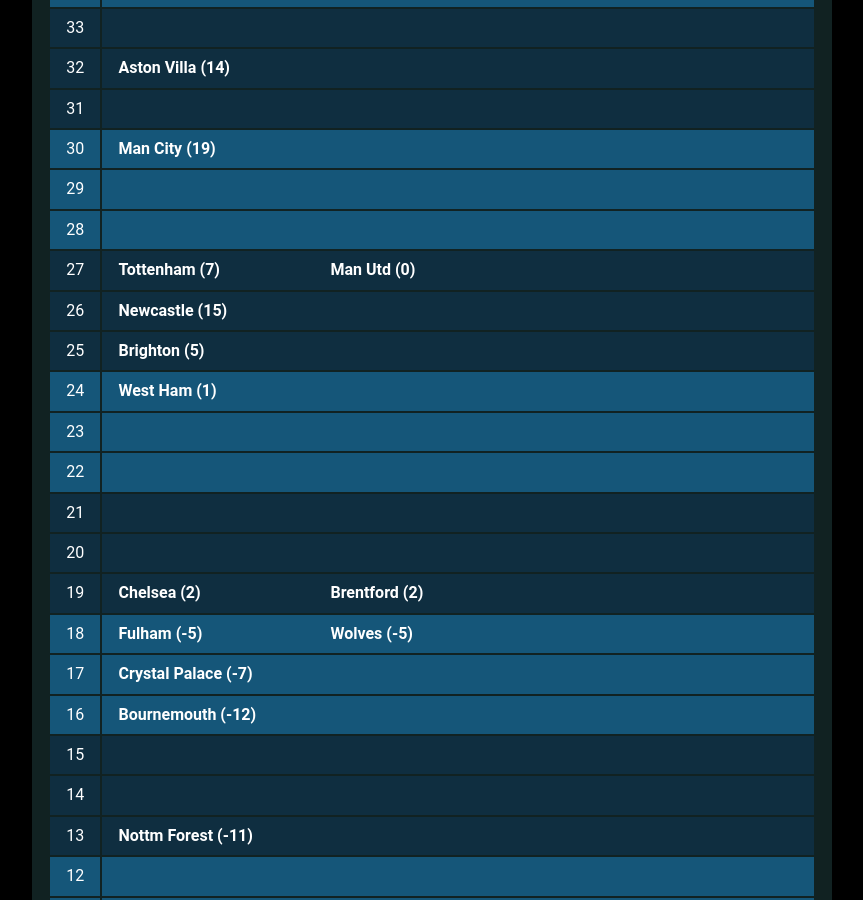
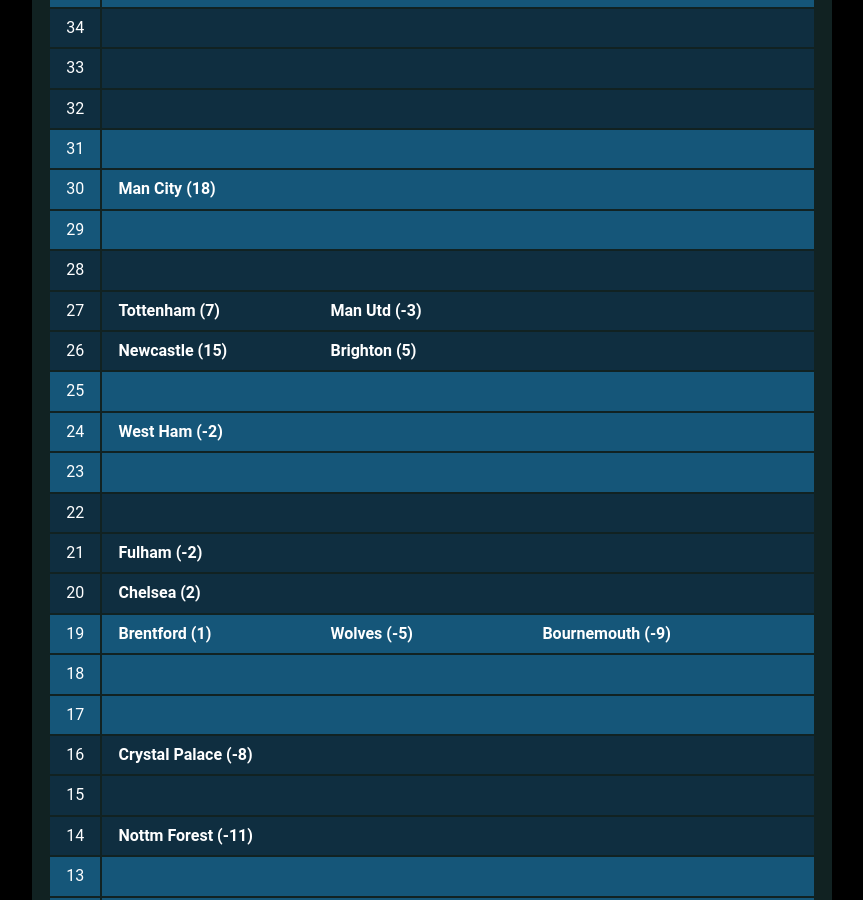
Before and after one commit to muru/muru.github.io, a Jekyll site: the page built from resources.md, in a window 1280 px wide and 900 px high, scrolled down 1598 px. Shown: the whole window, without its empty margins (208-1071 px from the left). Built offline with Jekyll 4.4.1, drawn with Linux system fonts in a browser that asks for light colours; some web fonts are replaced; some of the changed text lies outside the part shown.

Commit message:
updated cann-table: Mon 11 Dec 00:04:10 JST 2023

```diff
--- a/cann-table.html
+++ b/cann-table.html
@@ -1,18 +1,24 @@
 <table id="cann-table">
 <thead> <th> Pts </th> <th> Clubs (GD) </th> </thead>
 	<tr class="cann-row-1">
+		<td class="cann-point"> 37 </td>
+		<td class="cann-clubs">
+			<span class="club-name"> Liverpool (21) </span>
+		</td>
+ 	</tr>
+	<tr class="cann-row-1">
 		<td class="cann-point"> 36 </td>
 		<td class="cann-clubs">
-			<span class="club-name"> Arsenal (19) </span>
+			<span class="club-name"> Arsenal (18) </span>
 		</td>
  	</tr>
 	<tr class="cann-row-1">
 		<td class="cann-point"> 35 </td>
 		<td class="cann-clubs">
-			<span class="club-name"> Liverpool (20) </span>
+			<span class="club-name"> Aston Villa (15) </span>
 		</td>
  	</tr>
-	<tr class="cann-row-1">
+	<tr class="cann-row-2">
 		<td class="cann-point"> 34 </td>
 		<td class="cann-clubs">
 		</td>
@@ -25,10 +31,9 @@
 	<tr class="cann-row-2">
 		<td class="cann-point"> 32 </td>
 		<td class="cann-clubs">
-			<span class="club-name"> Aston Villa (14) </span>
 		</td>
  	</tr>
-	<tr class="cann-row-2">
+	<tr class="cann-row-1">
 		<td class="cann-point"> 31 </td>
 		<td class="cann-clubs">
 		</td>
@@ -36,7 +41,7 @@
 	<tr class="cann-row-1">
 		<td class="cann-point"> 30 </td>
 		<td class="cann-clubs">
-			<span class="club-name"> Man City (19) </span>
+			<span class="club-name"> Man City (18) </span>
 		</td>
  	</tr>
 	<tr class="cann-row-1">
@@ -44,7 +49,7 @@
 		<td class="cann-clubs">
 		</td>
  	</tr>
-	<tr class="cann-row-1">
+	<tr class="cann-row-2">
 		<td class="cann-point"> 28 </td>
 		<td class="cann-clubs">
 		</td>
@@ -53,25 +58,25 @@
 		<td class="cann-point"> 27 </td>
 		<td class="cann-clubs">
 			<span class="club-name"> Tottenham (7) </span>
-			<span class="club-name"> Man Utd (0) </span>
+			<span class="club-name"> Man Utd (-3) </span>
 		</td>
  	</tr>
 	<tr class="cann-row-2">
 		<td class="cann-point"> 26 </td>
 		<td class="cann-clubs">
 			<span class="club-name"> Newcastle (15) </span>
+			<span class="club-name"> Brighton (5) </span>
 		</td>
  	</tr>
-	<tr class="cann-row-2">
+	<tr class="cann-row-1">
 		<td class="cann-point"> 25 </td>
 		<td class="cann-clubs">
-			<span class="club-name"> Brighton (5) </span>
 		</td>
  	</tr>
 	<tr class="cann-row-1">
 		<td class="cann-point"> 24 </td>
 		<td class="cann-clubs">
-			<span class="club-name"> West Ham (1) </span>
+			<span class="club-name"> West Ham (-2) </span>
 		</td>
  	</tr>
 	<tr class="cann-row-1">
@@ -79,7 +84,7 @@
 		<td class="cann-clubs">
 		</td>
  	</tr>
-	<tr class="cann-row-1">
+	<tr class="cann-row-2">
 		<td class="cann-point"> 22 </td>
 		<td class="cann-clubs">
 		</td>
@@ -87,37 +92,37 @@
 	<tr class="cann-row-2">
 		<td class="cann-point"> 21 </td>
 		<td class="cann-clubs">
+			<span class="club-name"> Fulham (-2) </span>
 		</td>
  	</tr>
 	<tr class="cann-row-2">
 		<td class="cann-point"> 20 </td>
 		<td class="cann-clubs">
+			<span class="club-name"> Chelsea (2) </span>
 		</td>
  	</tr>
-	<tr class="cann-row-2">
+	<tr class="cann-row-1">
 		<td class="cann-point"> 19 </td>
 		<td class="cann-clubs">
-			<span class="club-name"> Chelsea (2) </span>
-			<span class="club-name"> Brentford (2) </span>
+			<span class="club-name"> Brentford (1) </span>
+			<span class="club-name"> Wolves (-5) </span>
+			<span class="club-name"> Bournemouth (-9) </span>
 		</td>
  	</tr>
 	<tr class="cann-row-1">
 		<td class="cann-point"> 18 </td>
 		<td class="cann-clubs">
-			<span class="club-name"> Fulham (-5) </span>
-			<span class="club-name"> Wolves (-5) </span>
 		</td>
  	</tr>
 	<tr class="cann-row-1">
 		<td class="cann-point"> 17 </td>
 		<td class="cann-clubs">
-			<span class="club-name"> Crystal Palace (-7) </span>
 		</td>
  	</tr>
-	<tr class="cann-row-1">
+	<tr class="cann-row-2">
 		<td class="cann-point"> 16 </td>
 		<td class="cann-clubs">
-			<span class="club-name"> Bournemouth (-12) </span>
+			<span class="club-name"> Crystal Palace (-8) </span>
 		</td>
  	</tr>
 	<tr class="cann-row-2">
@@ -128,57 +133,42 @@
 	<tr class="cann-row-2">
 		<td class="cann-point"> 14 </td>
 		<td class="cann-clubs">
+			<span class="club-name"> Nottm Forest (-11) </span>
 		</td>
  	</tr>
-	<tr class="cann-row-2">
+	<tr class="cann-row-1">
 		<td class="cann-point"> 13 </td>
 		<td class="cann-clubs">
-			<span class="club-name"> Nottm Forest (-11) </span>
 		</td>
  	</tr>
 	<tr class="cann-row-1">
 		<td class="cann-point"> 12 </td>
 		<td class="cann-clubs">
+			<span class="club-name"> Luton (-13) </span>
 		</td>
  	</tr>
 	<tr class="cann-row-1">
 		<td class="cann-point"> 11 </td>
 		<td class="cann-clubs">
+			<span class="club-name"> Everton (-2) </span>
 		</td>
  	</tr>
-	<tr class="cann-row-1">
+	<tr class="cann-row-2">
 		<td class="cann-point"> 10 </td>
 		<td class="cann-clubs">
-			<span class="club-name"> Everton (-2) </span>
 		</td>
  	</tr>
 	<tr class="cann-row-2">
 		<td class="cann-point"> 9 </td>
 		<td class="cann-clubs">
-			<span class="club-name"> Luton (-14) </span>
 		</td>
  	</tr>
 	<tr class="cann-row-2">
 		<td class="cann-point"> 8 </td>
 		<td class="cann-clubs">
-		</td>
- 	</tr>
-	<tr class="cann-row-2">
-		<td class="cann-point"> 7 </td>
-		<td class="cann-clubs">
 			<span class="club-name"> Burnley (-18) </span>
-		</td>
- 	</tr>
-	<tr class="cann-row-1">
-		<td class="cann-point"> 6 </td>
-		<td class="cann-clubs">
-		</td>
- 	</tr>
-	<tr class="cann-row-1">
-		<td class="cann-point"> 5 </td>
-		<td class="cann-clubs">
-			<span class="club-name"> Sheff Utd (-30) </span>
+			<span class="club-name"> Sheff Utd (-29) </span>
 		</td>
  	</tr>
 </table>
-<span id="cann-gen-note"> Generated on  Sunday, 10 December 2023 at 00:01 JST. </span>
+<span id="cann-gen-note"> Generated on  Monday, 11 December 2023 at 00:04 JST. </span>
```
